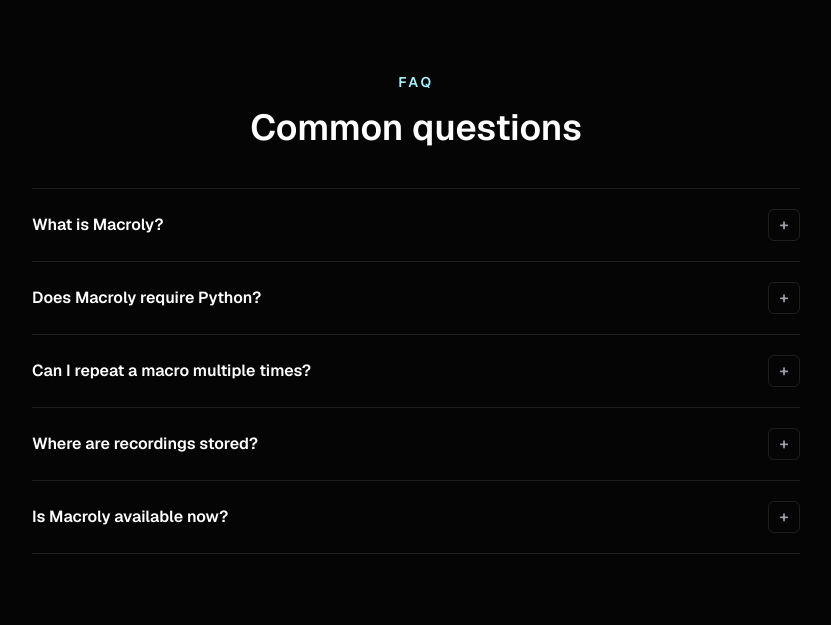
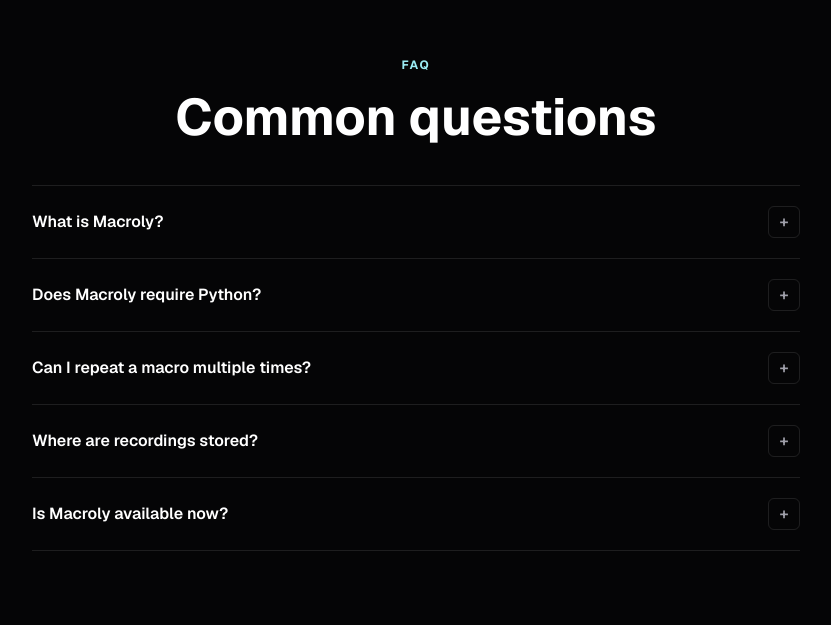
Before and after one commit to bibop28/Macrosty, a Next.js app: page / in a window 1280 px wide. Shown: the part 3435-4060 px from the top of the page, without its empty margins (224-1055 px from the left). Built offline with nearby package versions, Linux system fonts and the light colour scheme.

Commit message:
Refactor FAQ component; update section styling and improve heading structure for consistency

```diff
--- a/components/FAQ.js
+++ b/components/FAQ.js
@@ -31,15 +31,11 @@
   const [openIndex, setOpenIndex] = useState(null);
 
   return (
-    <section id="faq" className="px-5 py-24 sm:px-6 lg:px-8 lg:py-28" data-reveal>
+    <section id="faq" className="macro-section" data-reveal>
       <div className="mx-auto max-w-3xl">
         <div className="text-center">
-          <p className="text-sm font-semibold uppercase tracking-[0.2em] text-cyan-200">
-            FAQ
-          </p>
-          <h2 className="mt-4 text-3xl font-semibold tracking-normal text-white sm:text-4xl">
-            Common questions
-          </h2>
+          <p className="macro-eyebrow">FAQ</p>
+          <h2 className="macro-heading mt-4">Common questions</h2>
         </div>
 
         <div className="mt-10 divide-y divide-white/10 border-y border-white/10">
```
